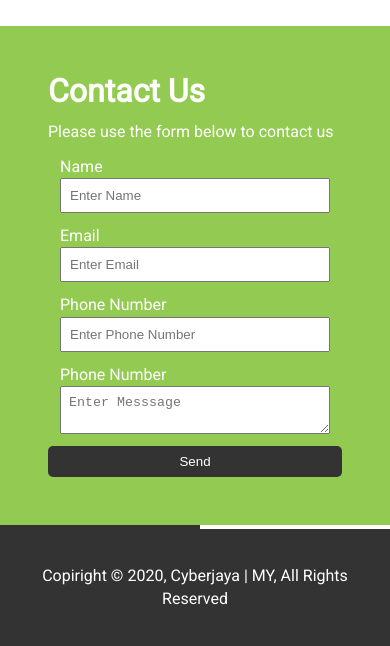
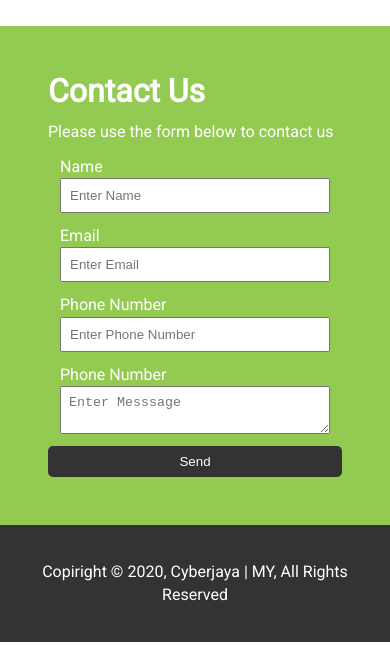
Before and after one commit to abdulazizcode/courseWebDevelopment2.0, a plain HTML site: page TravesiMediaCourseProjects/EdgeLedger/index.html in a window 390 px wide. Shown: the part 2310-2956 px from the top of the page. Drawn offline with Linux system fonts and the light colour scheme; some packages are replaced by stand-ins of ours.

Commit message:
Project Completed

```diff
--- a/TravesiMediaCourseProjects/EdgeLedger/css/mobile.css
+++ b/TravesiMediaCourseProjects/EdgeLedger/css/mobile.css
@@ -55,11 +55,6 @@
     #contact{
         flex-direction: column;
     }
-
-    #contact .map{
-        width: 200px;
-        border-top: 4px solid #333333;
-    }
 }
 
 @media(max-height: 568px){
```
